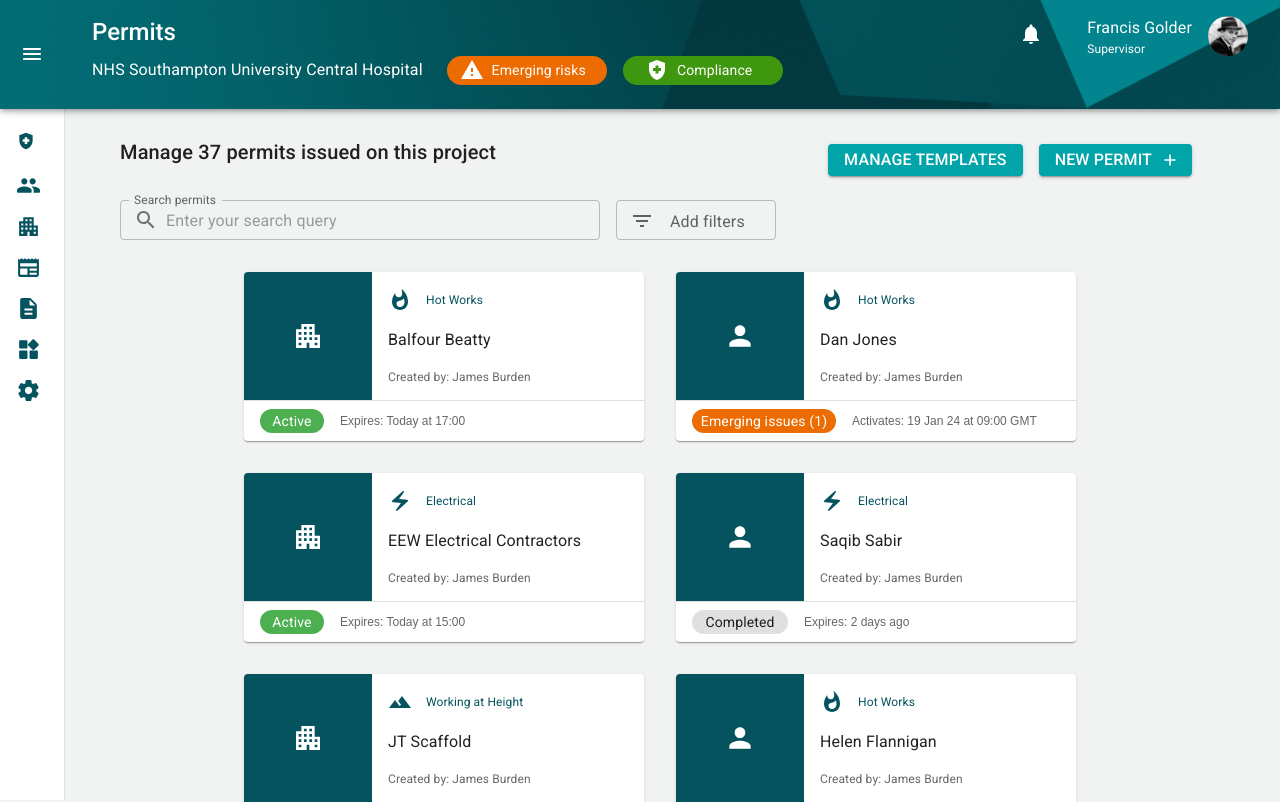
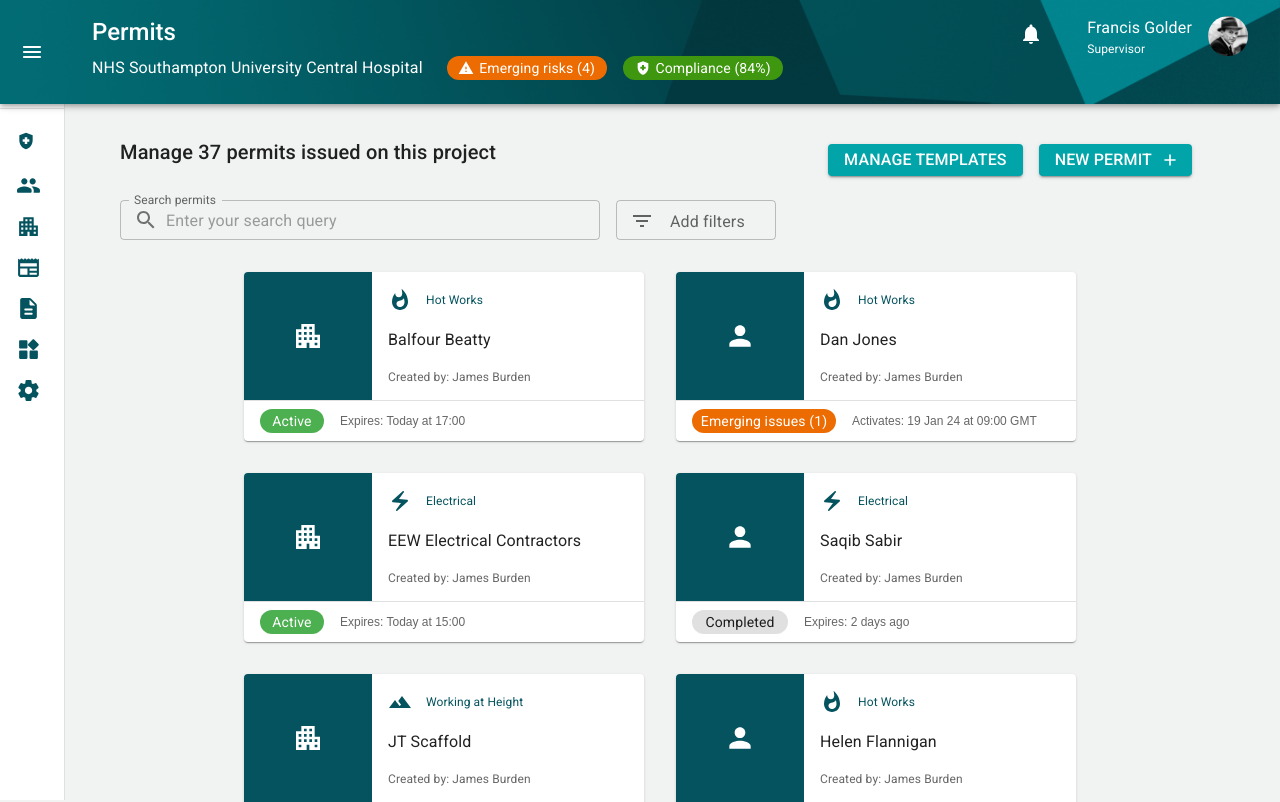
Before and after one commit to Catherinen29/skunkworks, a React (Create React App) app: page / in a window 1280 px wide. Shown: the top 802 px of the page. Built offline with nearby package versions, Linux system fonts and the light colour scheme.

Commit message:
Amend sizing of tags.

```diff
--- a/src/components/common/SideBar.js
+++ b/src/components/common/SideBar.js
@@ -180,7 +180,7 @@ export default function SideBar() {
                 <Box
                   sx={{
                     width: '10rem',
-                    height: '1.8rem',
+                    height: '1.5rem',
                     m: 1,
                     bgcolor: '#ed6c02',
                     borderRadius: 50,
@@ -189,23 +189,23 @@ export default function SideBar() {
                     alignItems: 'center',
                   }}
                 >
-                  <WarningIcon style={{ fill: 'white', m: '0.5rem' }}></WarningIcon>
+                  <WarningIcon style={{ fill: 'white', fontSize: 16 }}></WarningIcon>
                   <Typography
                     sx={{
                       color: 'white',
                       fontSize: 14,
                       alignSelf: 'center',
-                      m: '0.5rem',
+                      ml: '0.3rem',
                     }}
                   >
-                    Emerging risks
+                    Emerging risks (4)
                   </Typography>
                 </Box>
 
                 <Box
                   sx={{
                     width: '10rem',
-                    height: '1.8rem',
+                    height: '1.5rem',
                     m: 1,
                     bgcolor: '#3f9710',
                     borderRadius: 50,
@@ -214,16 +214,16 @@ export default function SideBar() {
                     alignItems: 'center',
                   }}
                 >
-                  <HealthAndSafetyIcon style={{ fill: 'white', m: '0.5rem' }}></HealthAndSafetyIcon>
+                  <HealthAndSafetyIcon style={{ fill: 'white', fontSize: 16 }}></HealthAndSafetyIcon>
                   <Typography
                     sx={{
                       color: 'white',
                       fontSize: 14,
                       alignSelf: 'center',
-                      m: '0.5rem',
+                      ml: '0.3rem',
                     }}
                   >
-                    Compliance
+                    Compliance (84%)
                   </Typography>
                 </Box>
               </Box>
```
